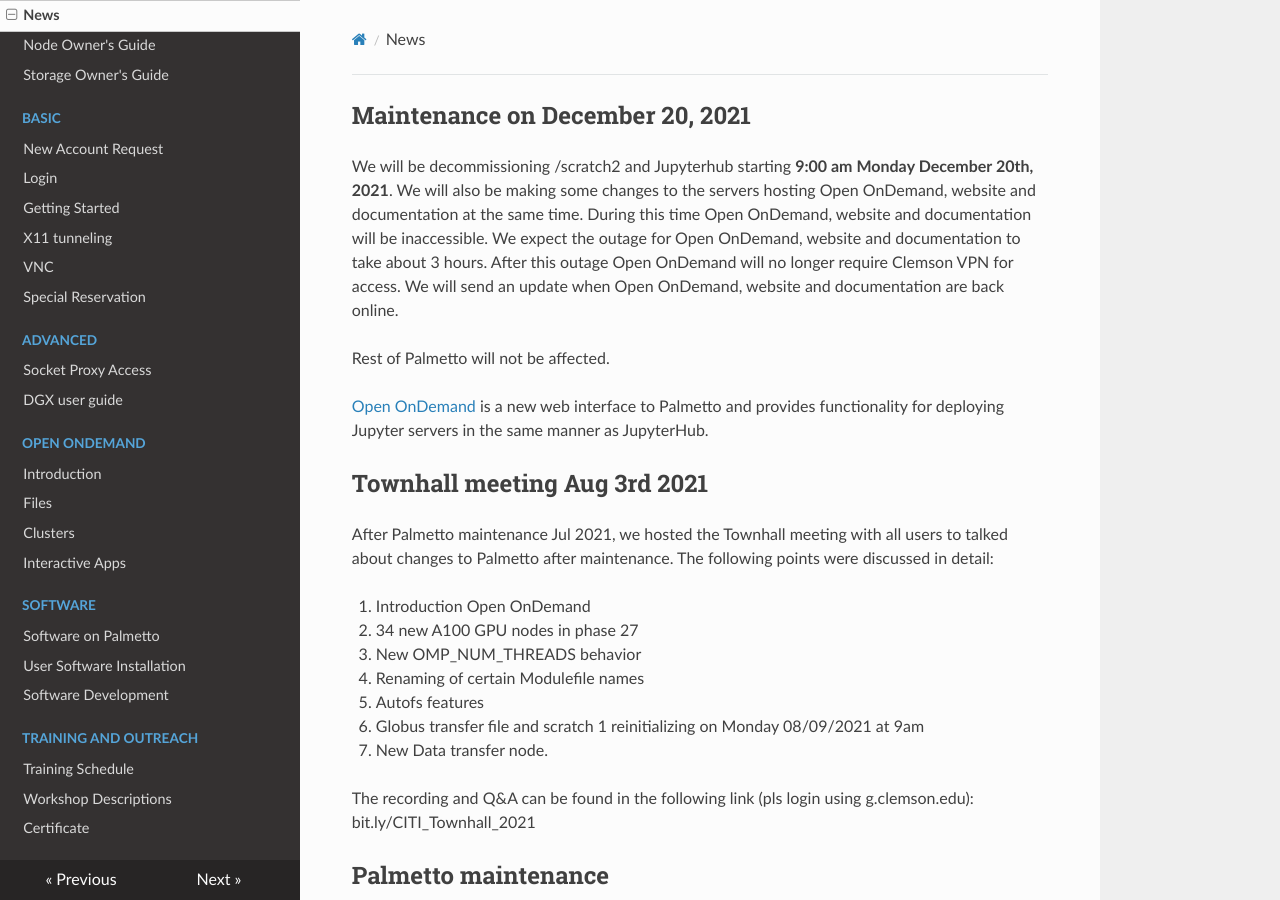
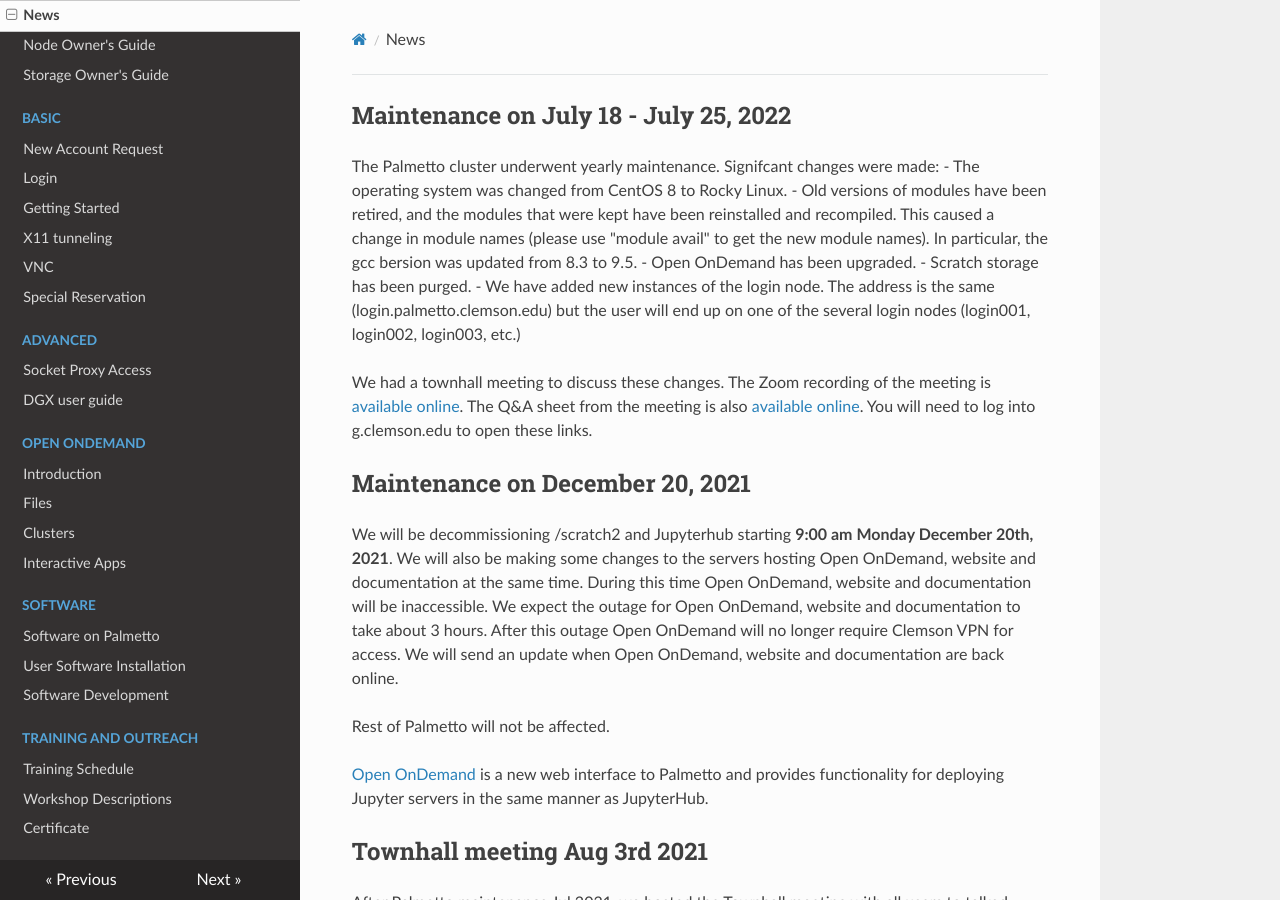
Before and after one commit to clemsonciti/palmetto-documentation, an MkDocs documentation site: the page built from docs/news.md, in a window 1280 px wide and 900 px high. Built offline with MkDocs 1.6.1, drawn with Linux system fonts in a browser that asks for light colours; nearby versions of some CDN libraries.

Commit message:
Update news.md

```diff
--- a/docs/news.md
+++ b/docs/news.md
@@ -1,3 +1,13 @@
+## Maintenance on July 18 - July 25, 2022
+The Palmetto cluster underwent yearly maintenance. Signifcant changes were made:
+- The operating system was changed from CentOS 8 to Rocky Linux.
+- Old versions of modules have been retired, and the modules that were kept have been reinstalled and recompiled. This caused a change in module names (please use "module avail" to get the new module names). In particular, the gcc bersion was updated from 8.3 to 9.5.
+- Open OnDemand has been upgraded.
+- Scratch storage has been purged.
+- We have added new instances of the login node. The address is the same (login.palmetto.clemson.edu) but the user will end up on one of the several login nodes (login001, login002, login003, etc.)
+
+We had a townhall meeting to discuss these changes. The Zoom recording of the meeting is [available online](https://clemson.zoom.us/rec/share/Pn5luN9g2nFvT7BMdsl_dW-8zLIRjp1rMOIQ0GsdaBvQI8X58gczNHCb3_bKw6kP.eQu4r4n4Pg10PR9r). The Q&A sheet from the meeting is also [available online](https://docs.google.com/document/d/1IJxIy84TNWW4FW8w0Nbv6VdW_Iuut2Kxar03GbkzSp4/edit). You will need to log into g.clemson.edu to open these links.
+
 ## Maintenance on December 20, 2021
 We will be decommissioning /scratch2 and Jupyterhub starting **9:00 am Monday December 20th, 2021**.
 We will also be making some changes to the servers hosting Open OnDemand, website and documentation at the same time. During this time Open OnDemand, website and documentation will be inaccessible. We expect the outage for Open OnDemand, website and documentation to take about 3 hours.
```
